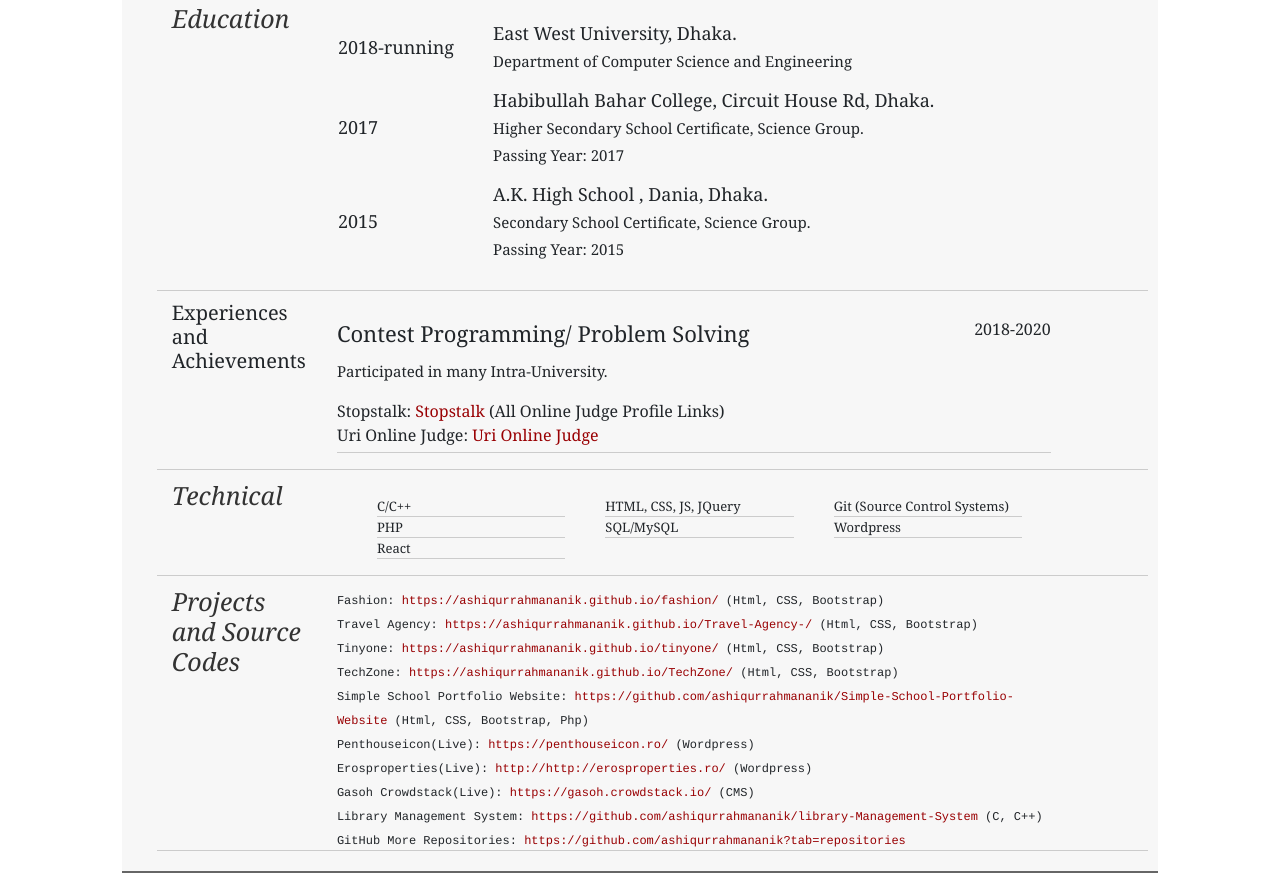
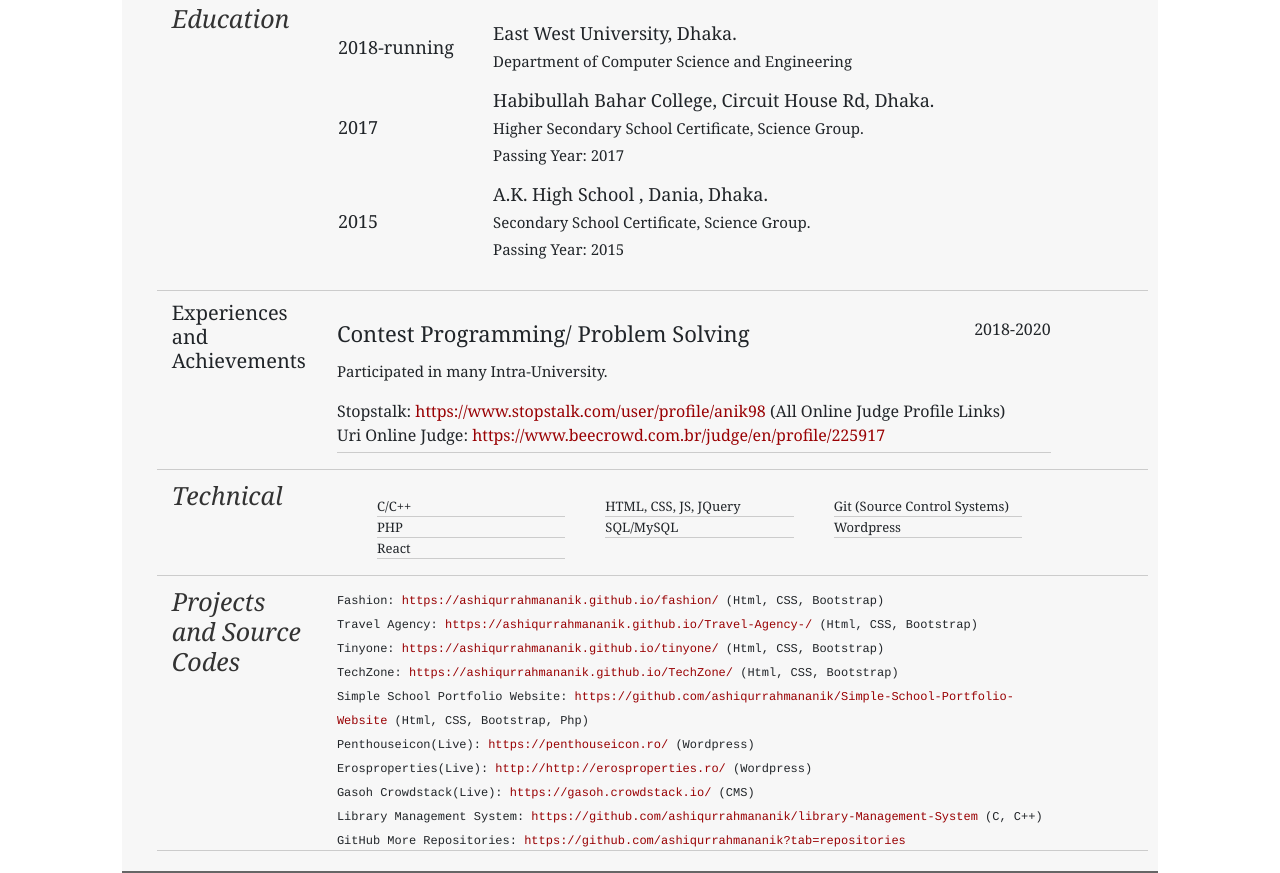
Before and after one commit to ashiqurrahmananik/resume, a plain HTML site: page index.html in a window 1280 px wide. Shown: the part 564-1437 px from the top of the page. Drawn offline with nearby package versions, Linux system fonts and the light colour scheme; a script that the page names is missing.

Commit message:
link update

```diff
--- a/index.html
+++ b/index.html
@@ -110,8 +110,8 @@
                           <span id="job_heading">Contest Programming/ Problem Solving</span>
                           <span style="float:right;">2018-2020</span>
                           <p>Participated in many Intra-University.</p>
-                          Stopstalk: <a href="https://www.stopstalk.com/user/profile/anik98">Stopstalk</a> (All Online Judge Profile Links)<br>
-                          Uri Online Judge: <a href="https://www.beecrowd.com.br/judge/en/profile/225917">Uri Online Judge</a><br>
+                          Stopstalk: <a href="https://www.stopstalk.com/user/profile/anik98">https://www.stopstalk.com/user/profile/anik98</a> (All Online Judge Profile Links)<br>
+                          Uri Online Judge: <a href="https://www.beecrowd.com.br/judge/en/profile/225917">https://www.beecrowd.com.br/judge/en/profile/225917</a><br>
                         </div>
                       </p>
                     </div>
```
